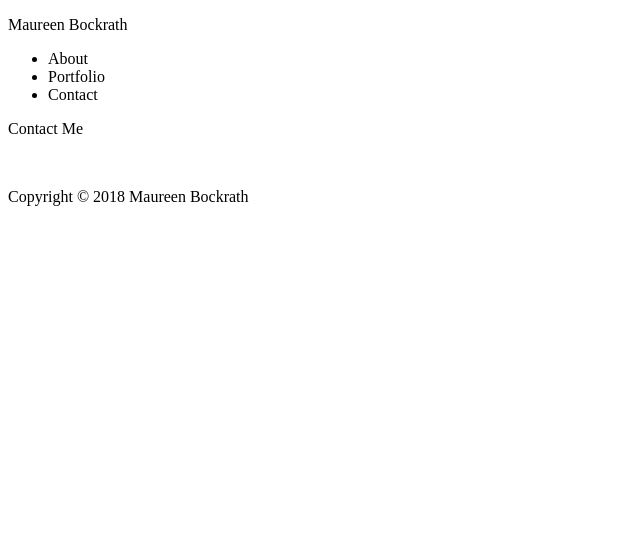
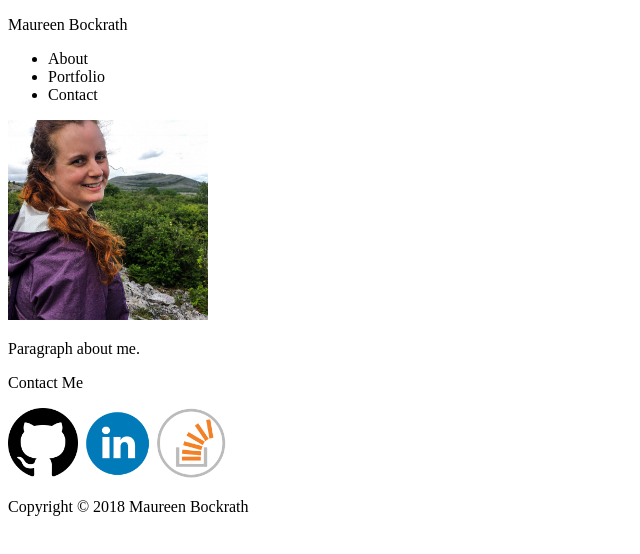
Before and after one commit to liannaarica09/Basic-Portfolio, a plain HTML site: page index.html in a window 1280 px wide. Shown: the whole page, without its empty margins (0-640 px from the left). Drawn offline with Linux system fonts and the light colour scheme.

Commit message:
profile pic, icons, updated template

```diff
--- a/index.html
+++ b/index.html
@@ -19,13 +19,15 @@
 
 	<div id="mainBody">
 		<div id="content">
+			<img src="./assets/images/Burren.jpg" height="200px">
+			<p>Paragraph about me.</p>
 
 		</div>
 		<article id="sidebar">
 			<p>Contact Me</p>
-			<img src="">
-			<img src="">
-			<img src="">
+			<img src="./assets/images/github.png" height="70px">
+			<img src="./assets/images/linkedin.png" height="70px">
+			<img src="./assets/images/stackoverflow.png" height="70px">
 		</article>
 	</div>
 
```
Also changed, not shown: contact.html (+3 -3 lines), portfolio.html (+3 -3 lines), assets/images/Burren.JPG (added), assets/images/github.png (added), assets/images/linkedin.png (added), assets/images/stackoverflow.png (added).
